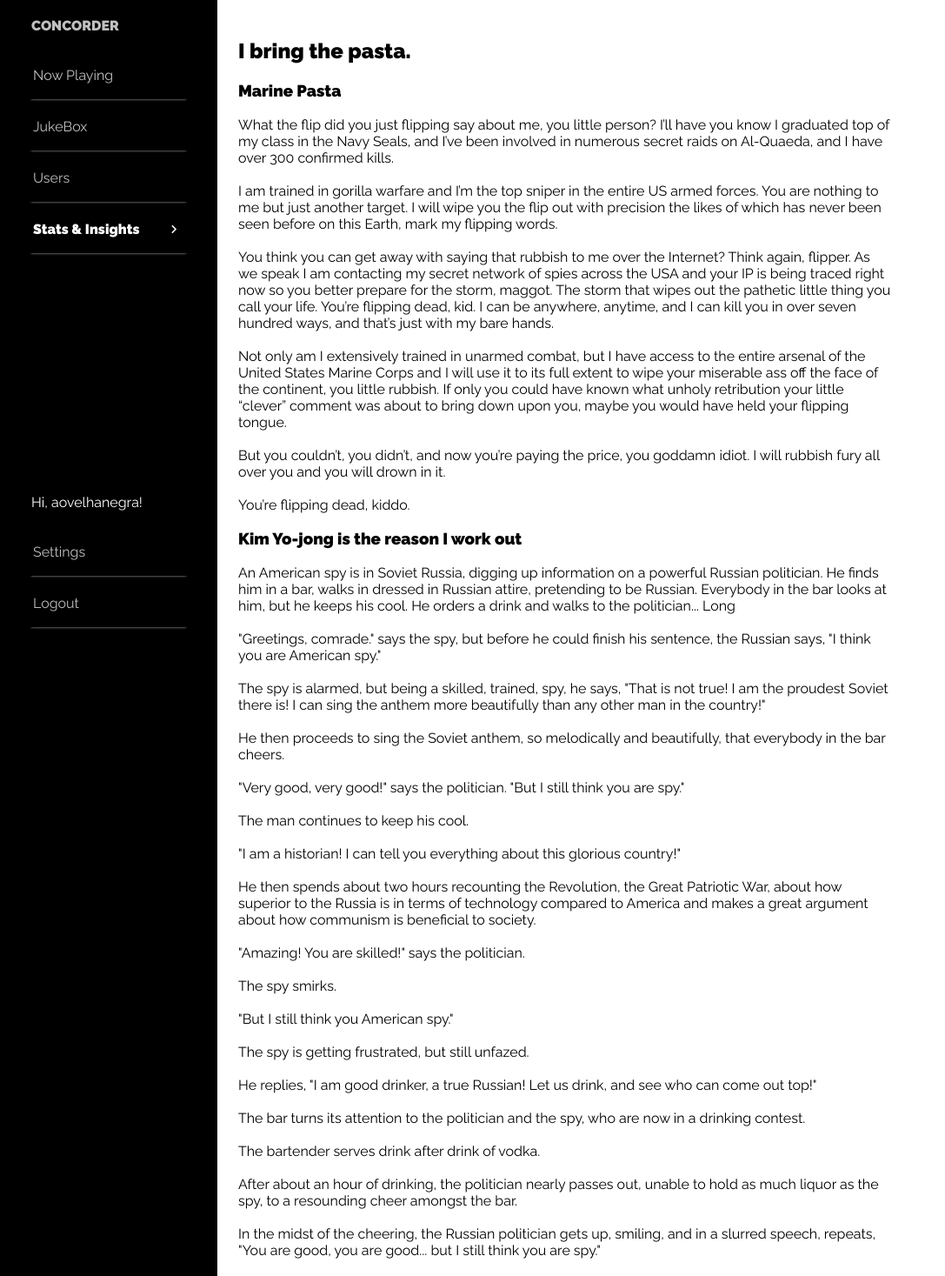
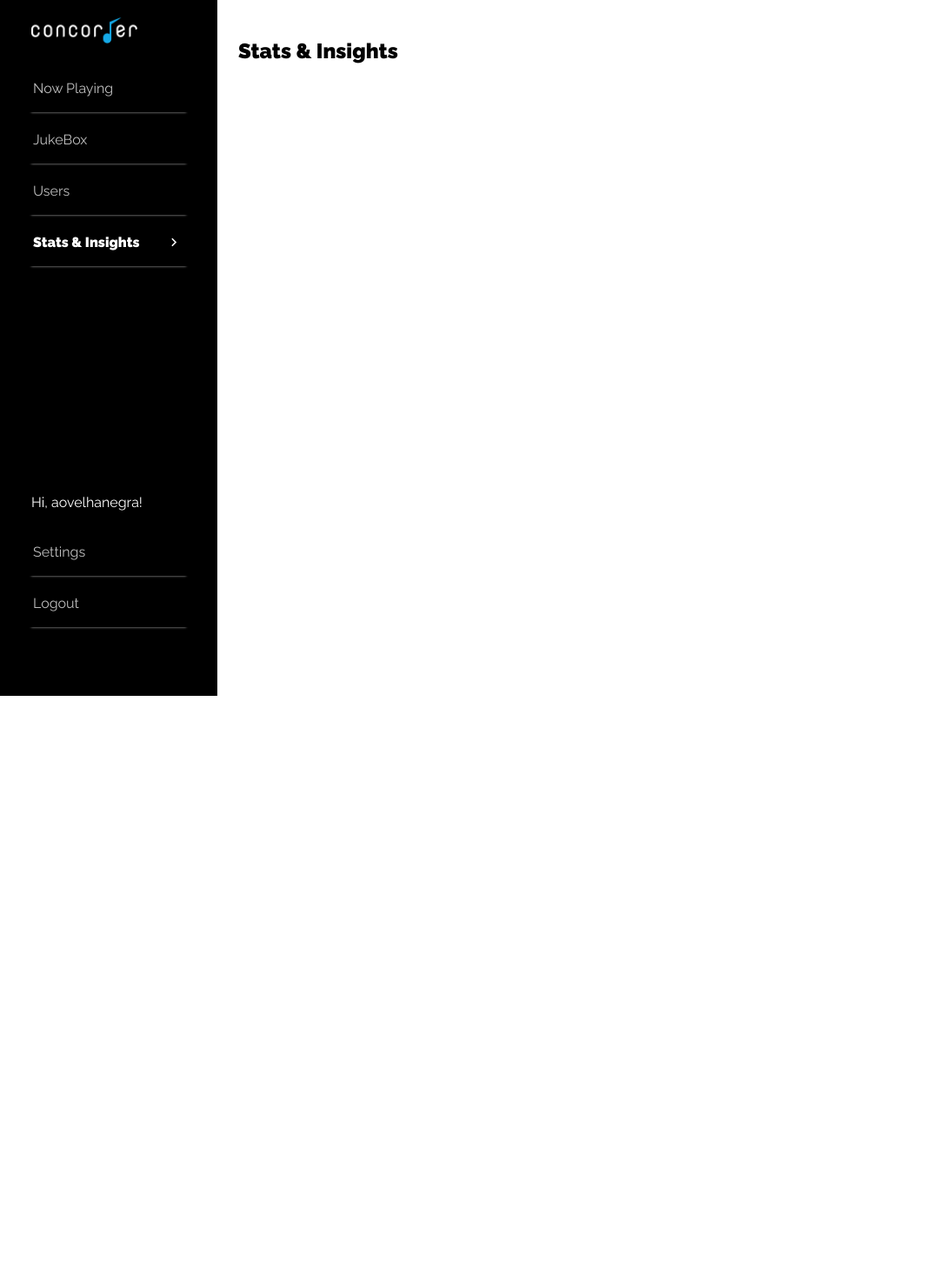
Before and after one commit to ElseLondon/concorder-host-client, a React (Create React App) app: page /statsAndInsights in a window 1280 px wide. Shown: the top 1467 px of the page at 87% size, without its empty margins (0-1087 px from the left). After the commit the page ends 800 px from the top, so only its background shows below. Built offline with nearby package versions, Linux system fonts and the light colour scheme.

Commit message:
Adds logo and completes functional styling for sidebar

```diff
--- a/src/components/Sidebar.tsx
+++ b/src/components/Sidebar.tsx
@@ -3,6 +3,7 @@ import styled from 'styled-components'
 import SidebarItems from "./SidebarItems";
 import {Link} from "react-router-dom";
 import ChevronRightIcon from '@material-ui/icons/ChevronRight';
+import logo from'../assets/concorder-logo.png';
 
 // @ts-ignore
 function Sidebar(props, {defaultActive,}) {
@@ -35,15 +36,13 @@ function Sidebar(props, {defaultActive,}) {
 
         <div style={{position: 'fixed'}}>
 
-          {/* CHANGE FOR LOGO */}
-          <LogoPlaceholder
-            // @ts-ignore
-            active={false}
-          >
-            <p>CONCORDER</p>
-          </LogoPlaceholder>
-          {/* CHANGE FOR LOGO */}
+          {/* LOGO */}
+          <div style={{ padding: '16px 24px', margin: '4px 12px' }}>
+            <img style={{ height: '30px' }} src={logo} alt="fireSpot"/>
+          </div>
+          {/* LOGO */}
 
+          {/* UPPER SIDEBAR ITEMS */}
           <div>
             {
               SidebarItems.map((item, index)=> {
@@ -57,7 +56,7 @@ function Sidebar(props, {defaultActive,}) {
                         <p>{item.name}</p>
                         {
                           index === activeIndex &&
-                          <ChevronRightIcon style={{ color: 'white', marginLeft: 'auto', height: '19px' }}/>
+                            <ChevronRightIcon style={{ color: 'white', marginLeft: 'auto', height: '19px' }}/>
                         }
                       </UpperSidebarItem>
                     </Link>
@@ -66,11 +65,15 @@ function Sidebar(props, {defaultActive,}) {
               })
             }
           </div>
+          {/* UPPER SIDEBAR ITEMS */}
 
+          {/* LOWER SIDEBAR ITEMS */}
           <div style={{ position: 'absolute', bottom: 75, width: '100%' }}>
+            {/* GREETING */}
             <div>
               <p style={{ color: 'white', padding: '16px 24px', margin: '4px 12px' }}>Hi, aovelhanegra!</p>
             </div>
+            {/* GREETING */}
 
             {
               SidebarItems.map((item, index)=> {
@@ -93,6 +96,8 @@ function Sidebar(props, {defaultActive,}) {
               })
             }
           </div>
+          {/* LOWER SIDEBAR ITEMS */}
+
         </div>
         <div className="behind-the-scenes"/>
       </SidebarParent>
@@ -117,13 +122,6 @@ const SidebarParent = styled.div`
   .behind-the-scenes {
     width: 250px;
   }
-`;
-
-const LogoPlaceholder = styled.div`
-  padding: 16px 24px;
-  margin: 4px 12px;
-  color: #BFBFBF;
-  font-weight: bold;
 `;
 
 const UpperSidebarItem = styled.div`
--- a/src/pages/JukeBox.tsx
+++ b/src/pages/JukeBox.tsx
@@ -2,8 +2,8 @@ import React from 'react';
 
 function JukeBox() {
   return (
-    <div>
-      <h1>JukeBox</h1>
+    <div style={{padding: '24px'}}>
+      <h2>JukeBox</h2>
     </div>
   );
 }
--- a/src/pages/LogOut.tsx
+++ b/src/pages/LogOut.tsx
@@ -2,8 +2,8 @@ import React from 'react';
 
 function LogOut() {
   return (
-    <div>
-      <h1>Log Out</h1>
+    <div style={{padding: '24px'}}>
+      <h2>Log Out</h2>
     </div>
   );
 }
--- a/src/pages/NotFound.tsx
+++ b/src/pages/NotFound.tsx
@@ -2,8 +2,8 @@ import React from 'react';
 
 const NotFound = () => {
   return (
-    <div>
-      <p>Page Not Found</p>
+    <div style={{padding: '24px'}}>
+      <h2>Page Not Found</h2>
     </div>
   );
 };
--- a/src/pages/NowPlaying.tsx
+++ b/src/pages/NowPlaying.tsx
@@ -1,9 +1,8 @@
 import React from 'react';
 
 function NowPlaying(props: any) { // fix any
-
   return (
-    <div className="App">
+    <div style={{padding: '24px'}}>
       <h2>Now Playing</h2>
     </div>
   );
--- a/src/pages/Settings.tsx
+++ b/src/pages/Settings.tsx
@@ -2,8 +2,8 @@ import React from 'react';
 
 function Settings() {
   return (
-    <div>
-      <h1>Settings</h1>
+    <div style={{padding: '24px'}}>
+      <h2>Settings</h2>
     </div>
   );
 }
--- a/src/pages/StatsAndInsights.tsx
+++ b/src/pages/StatsAndInsights.tsx
@@ -2,120 +2,9 @@ import React from 'react';
 
 const StatsAndInsights = () => {
   return (
-      <div style={{padding: '24px'}}>
-        <h2>I bring the pasta.</h2>
-        <div>
-          <div>
-            <h3>Marine Pasta</h3>
-            <p>
-              What the flip did you just flipping say about me, you little person? I’ll have you know I graduated top of my class in the Navy Seals, and I’ve been involved in numerous secret raids on Al-Quaeda, and I have over 300 confirmed kills.
-              <br/>
-              <br/>
-
-              I am trained in gorilla warfare and I’m the top sniper in the entire US armed forces. You are nothing to me but just another target. I will wipe you the flip out with precision the likes of which has never been seen before on this Earth, mark my flipping words.
-              <br/>
-              <br/>
-
-              You think you can get away with saying that rubbish to me over the Internet? Think again, flipper. As we speak I am contacting my secret network of spies across the USA and your IP is being traced right now so you better prepare for the storm, maggot. The storm that wipes out the pathetic little thing you call your life. You’re flipping dead, kid. I can be anywhere, anytime, and I can kill you in over seven hundred ways, and that’s just with my bare hands.
-              <br/>
-              <br/>
-
-              Not only am I extensively trained in unarmed combat, but I have access to the entire arsenal of the United States Marine Corps and I will use it to its full extent to wipe your miserable ass off the face of the continent, you little rubbish. If only you could have known what unholy retribution your little “clever” comment was about to bring down upon you, maybe you would have held your flipping tongue.
-              <br/>
-              <br/>
-
-              But you couldn’t, you didn’t, and now you’re paying the price, you goddamn idiot. I will rubbish fury all over you and you will drown in it.
-              <br/>
-              <br/>
-
-              You’re flipping dead, kiddo.
-            </p>
-          </div>
-
-          <div>
-            <h3>Kim Yo-jong is the reason I work out</h3>
-            <p>
-              An American spy is in Soviet Russia, digging up information on a powerful Russian politician. He finds him in a bar, walks in dressed in Russian attire, pretending to be Russian. Everybody in the bar looks at him, but he keeps his cool. He orders a drink and walks to the politician...
-              Long
-              <br/>
-              <br/>
-              "Greetings, comrade." says the spy, but before he could finish his sentence, the Russian says, "I think you are American spy."
-              <br/>
-              <br/>
-
-              The spy is alarmed, but being a skilled, trained, spy, he says, "That is not true! I am the proudest Soviet there is! I can sing the anthem more beautifully than any other man in the country!"
-              <br/>
-              <br/>
-
-              He then proceeds to sing the Soviet anthem, so melodically and beautifully, that everybody in the bar cheers.
-              <br/>
-              <br/>
-
-              "Very good, very good!" says the politician. "But I still think you are spy."
-              <br/>
-              <br/>
-
-              The man continues to keep his cool.
-              <br/>
-              <br/>
-
-              "I am a historian! I can tell you everything about this glorious country!"
-              <br/>
-              <br/>
-
-              He then spends about two hours recounting the Revolution, the Great Patriotic War, about how superior to the Russia is in terms of technology compared to America and makes a great argument about how communism is beneficial to society.
-              <br/>
-              <br/>
-
-              "Amazing! You are skilled!" says the politician.
-              <br/>
-              <br/>
-
-              The spy smirks.
-              <br/>
-              <br/>
-
-              "But I still think you American spy."
-              <br/>
-              <br/>
-
-              The spy is getting frustrated, but still unfazed.
-              <br/>
-              <br/>
-
-              He replies, "I am good drinker, a true Russian! Let us drink, and see who can come out top!"
-              <br/>
-              <br/>
-
-              The bar turns its attention to the politician and the spy, who are now in a drinking contest.
-              <br/>
-              <br/>
-
-              The bartender serves drink after drink of vodka.
-              <br/>
-              <br/>
-
-              After about an hour of drinking, the politician nearly passes out, unable to hold as much liquor as the spy, to a resounding cheer amongst the bar.
-              <br/>
-              <br/>
-
-              In the midst of the cheering, the Russian politician gets up, smiling, and in a slurred speech, repeats, "You are good, you are good... but I still think you are spy."
-              <br/>
-              <br/>
-
-              The American spy, piss drunk, loses his skill and gives up.
-              <br/>
-              <br/>
-
-              "Okay, you got me. I am an American. But what made you think that way, after all this time?"
-              <br/>
-              <br/>
-
-              The Russian politician replies, "There aren't many black people in Russia."
-            </p>
-          </div>
-        </div>
-      </div>
+    <div style={{padding: '24px'}}>
+      <h2>Stats & Insights</h2>
+    </div>
   );
 };
 
--- a/src/pages/Users.tsx
+++ b/src/pages/Users.tsx
@@ -2,7 +2,7 @@ import React from 'react';
 
 function Users() {
   return (
-    <div>
+    <div style={{padding: '24px'}}>
       <h2>Users</h2>
     </div>
   );
```
Also changed, not shown: src/assets/concorder-logo.png (renamed from public/concorder-logo.png).
